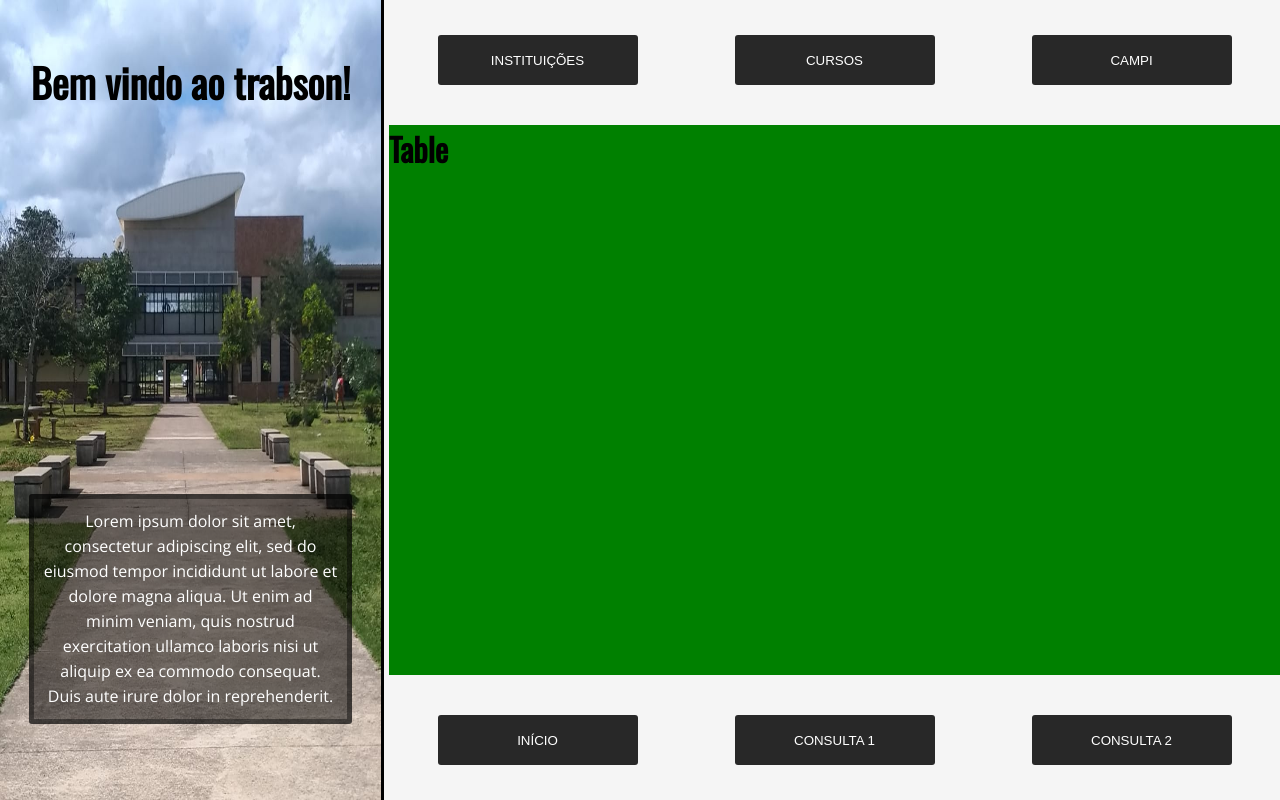
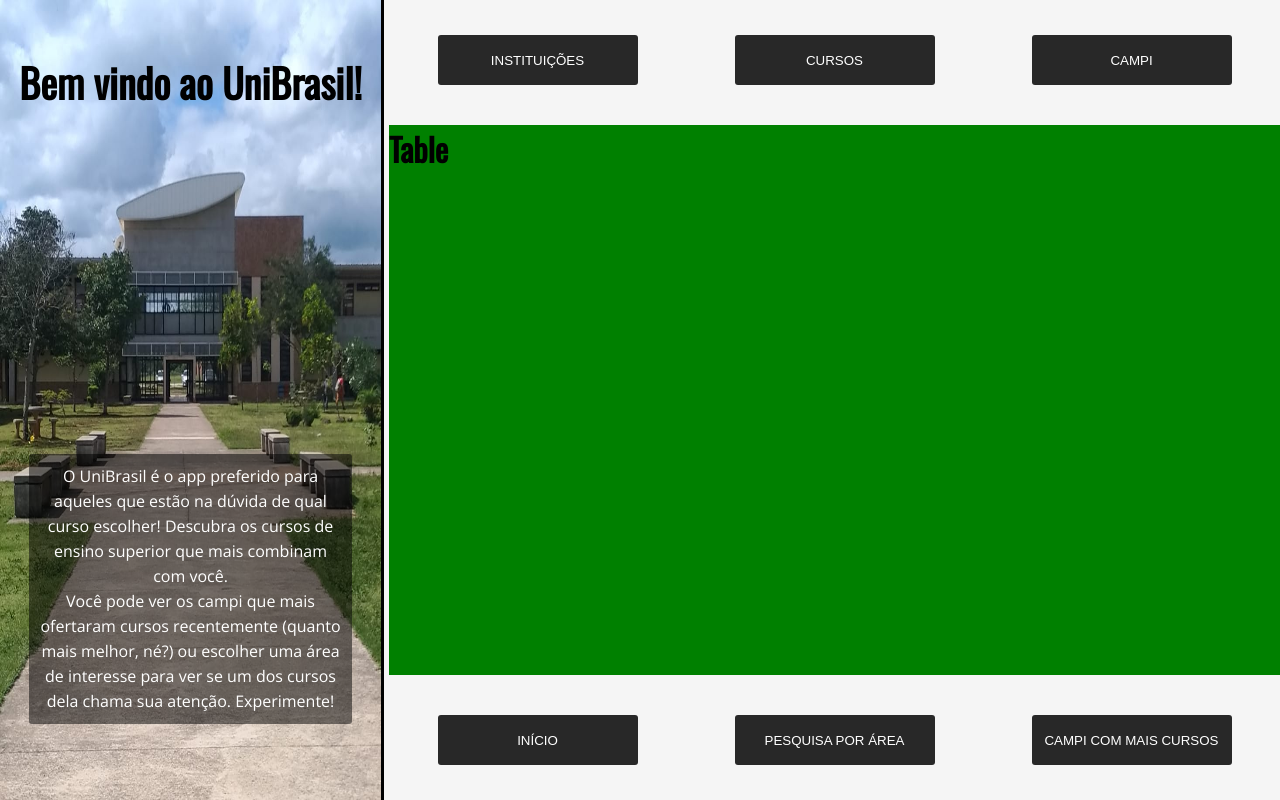
Before and after one commit to devNatron/integradoWEB, a React (Create React App) app in the folder app/: page / in a window 1280 px wide. Built offline with nearby package versions, Linux system fonts and the light colour scheme.

Commit message:
texto adicionado aos botoes e infobar

```diff
--- a/app/src/components/Templates/InfoBar/index.js
+++ b/app/src/components/Templates/InfoBar/index.js
@@ -5,14 +5,27 @@
 
 export default () => (
     <div className="InfoBar">
-        <h1>Bem vindo ao trabson!</h1>
+        <h1>Bem vindo ao UniBrasil!</h1>
         <div className = "TextBox">
             <p>
-                Lorem ipsum dolor sit amet, consectetur adipiscing elit, sed do eiusmod tempor
-                incididunt ut labore et dolore magna aliqua. Ut enim ad minim veniam, quis nostrud
-                exercitation ullamco laboris nisi ut aliquip ex ea commodo consequat. Duis aute irure
-                dolor in reprehenderit.
+                O UniBrasil é o app preferido para aqueles que estão na dúvida de qual curso escolher!
+                Descubra os cursos de ensino superior que mais combinam com você.
             </p>
+            <p>
+                Você pode ver os campi que mais ofertaram cursos recentemente (quanto mais melhor, né?)
+                ou escolher uma área de interesse para ver se um dos cursos dela chama sua atenção.
+                Experimente!
+            </p>
+            {/* Inicio: */}
+            {/* Selecione uma universidade da lista à direita para ver informacoes sobre ela
+             e seus campi */}
+            {/* Selecione um curso para ver em qual campus é oferecido e sua área comum*/}
+            {/* Selecione um campus da lista à direita para ver os cursos que ele oferece */}
+            {/* Pesquisa por área */}
+            {/* <p> Os cursos estão agrupados por áreas comuns de estudo ou atuação.
+            Escolha um dos grupos que você tem interesse para ver todos os cursos relacionados
+            a essa área e, em seguida, você pode escolher um
+            curso e ver quais faculdades ofertam-no!</p>  */}
         </div>
     </div>
 );
--- a/app/src/components/Templates/InfoBar/styles.css
+++ b/app/src/components/Templates/InfoBar/styles.css
@@ -21,7 +21,7 @@
 
 .TextBox {
     background-color: rgba(0, 0, 0, 0.5);
-    border: solid 5px rgba(0, 0, 0, 0.4);
+    border: solid 0px rgba(0, 0, 0, 0.4);
     width: 85%;
     padding: 10px;
     box-sizing: border-box;
--- a/app/src/components/Templates/Menu/index.js
+++ b/app/src/components/Templates/Menu/index.js
@@ -4,6 +4,7 @@
 
 export default () => (
     <div className="Menu">
+    {/* <p>Você pode usar os botões a baixo para navegar entre as tabelas do projeto!</p> */}
         <DarkButton nome = "Instituições"/>
         <DarkButton nome = "Cursos"/>
         <DarkButton nome = "Campi"/>
--- a/app/src/components/Templates/Nav/index.js
+++ b/app/src/components/Templates/Nav/index.js
@@ -5,7 +5,7 @@
 export default () => (
     <div className="Nav">
         <DarkButton nome = "Início"/>
-        <DarkButton nome = "Consulta 1"/>
-        <DarkButton nome = "Consulta 2"/>
+        <DarkButton nome = "Pesquisa por área"/>
+        <DarkButton nome = "Campi com mais cursos"/>
     </div>
 );
```
